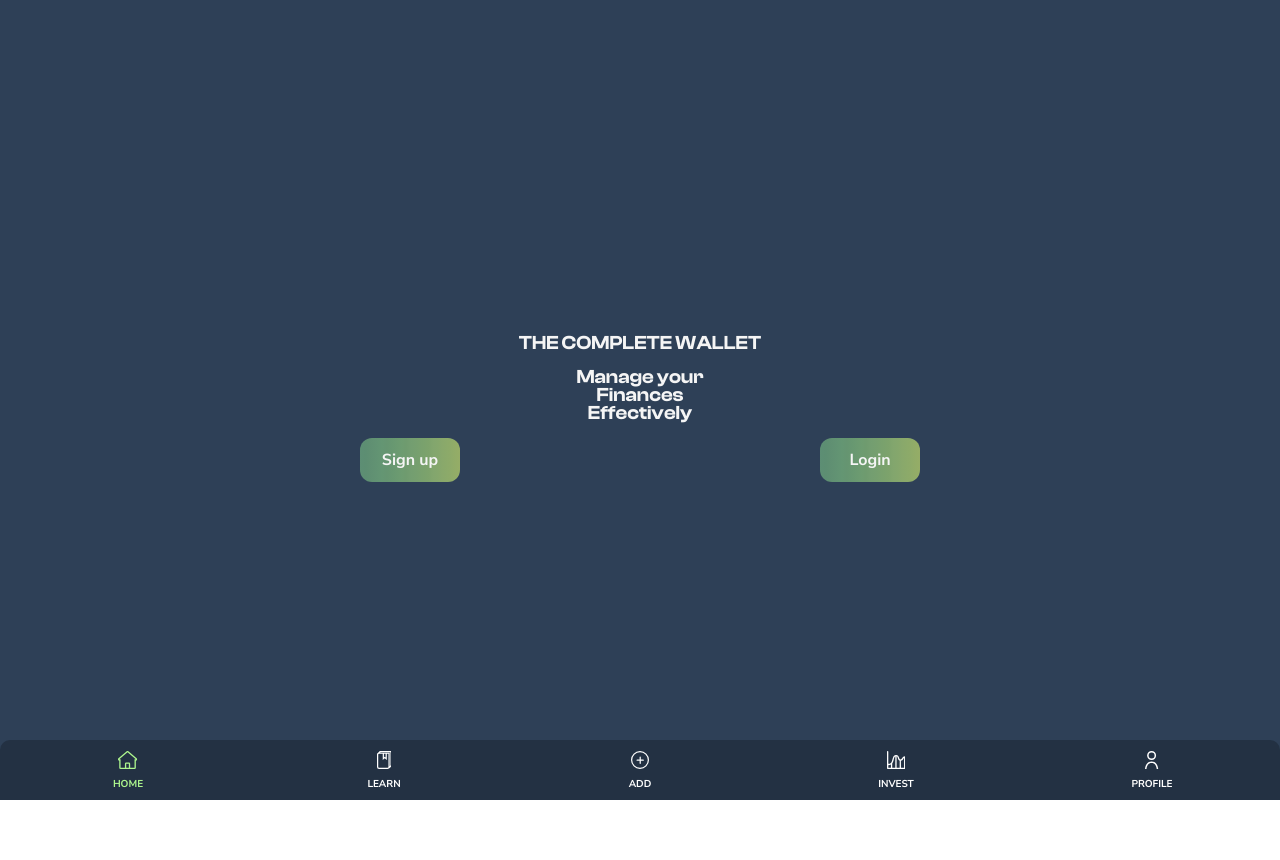
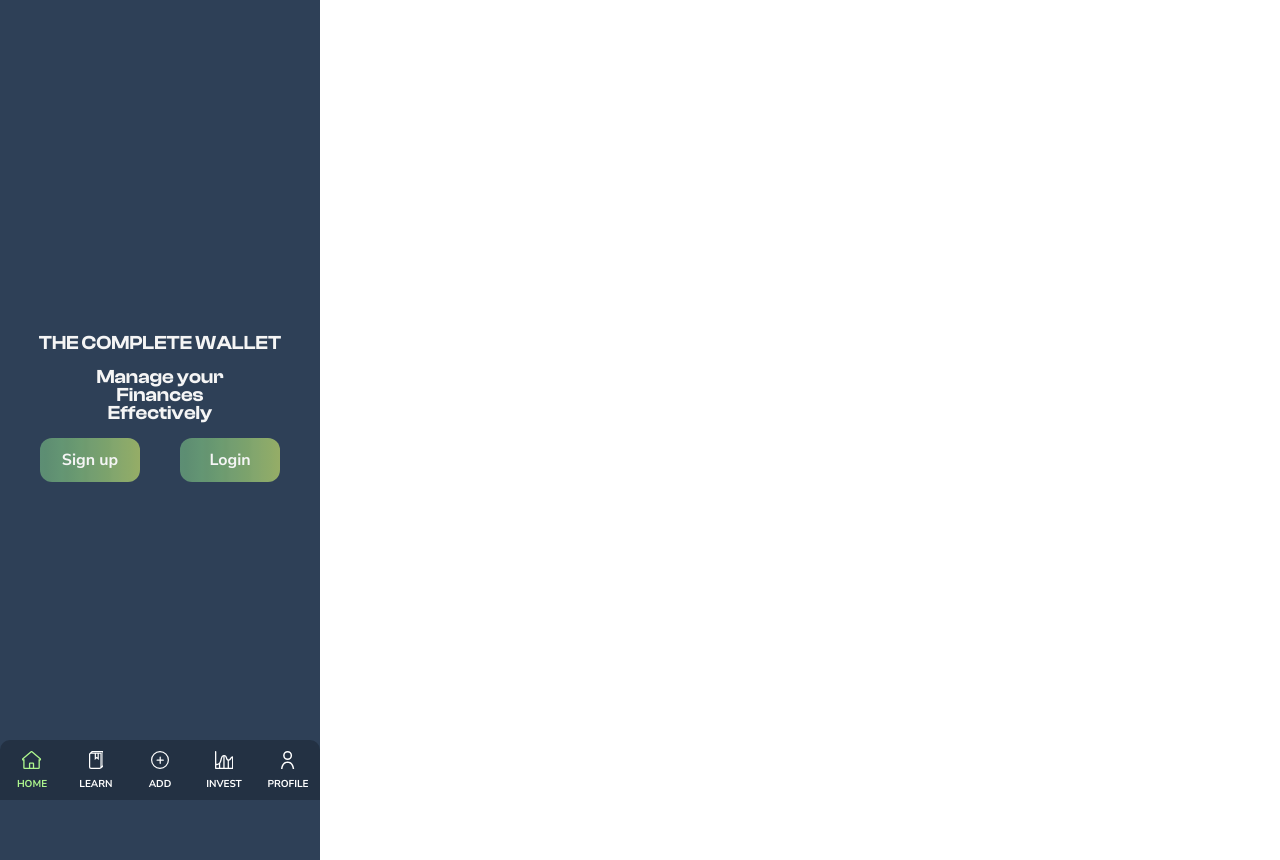
Before and after one commit to harley-hutchinson/Second-Hackathon, a React (Create React App) app: page /landing-page in a window 1280 px wide. Before the commit the page ends 800 px from the top, so only its background shows below. Built offline with nearby package versions, Linux system fonts and the light colour scheme.

Commit message:
Sticky nav + contained UI

```diff
--- a/src/App.scss
+++ b/src/App.scss
@@ -2,3 +2,9 @@
 @use "./styles/partials/mixins" as *;
 @use "./styles/partials/typography" as *;
 @use "./styles/partials/variables" as *;
+
+.App{
+    width: 32rem;
+    position: relative;
+    background: #2e4057;
+}
--- a/src/components/MainNav/MainNav.js
+++ b/src/components/MainNav/MainNav.js
@@ -1,10 +1,5 @@
 import { Link } from "react-router-dom";
 import "./MainNav.scss";
-import iconHome from "../../assets/icons/Home.svg";
-import iconEdu from "../../assets/icons/Book.svg";
-import iconAdd from "../../assets/icons/Add-1.svg";
-import iconInvest from "../../assets/icons/Chart-1.svg";
-import iconProfile from "../../assets/icons/user.svg";
 
 const MainNav = () => {
   return (
--- a/src/components/MainNav/MainNav.scss
+++ b/src/components/MainNav/MainNav.scss
@@ -8,9 +8,9 @@
     background-color: hsl(214, 31%, 20%);
     border-top-left-radius: 1rem;
     border-top-right-radius: 1rem;
-    position: fixed;
+    position: sticky;
     bottom: 0px;
-    width: 100vw;
+    width: 100%;
 
     &__link{
         display: flex;
```
